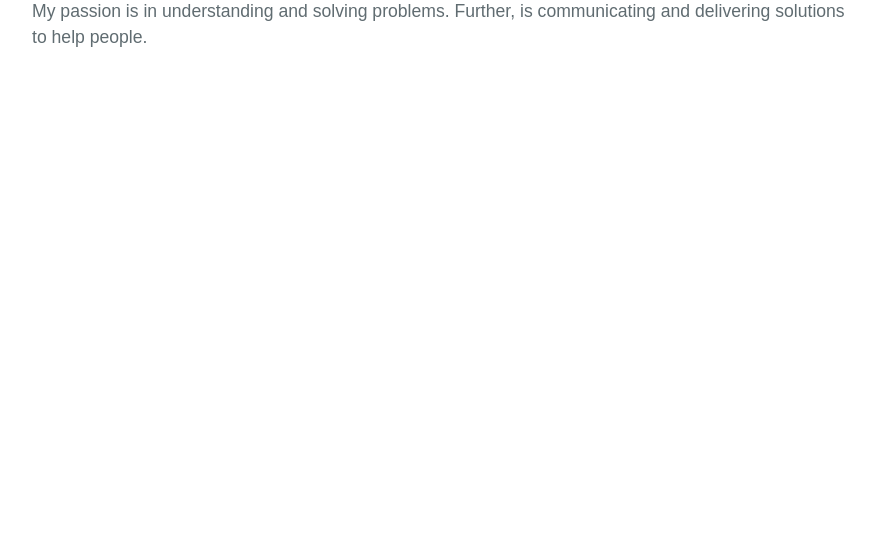
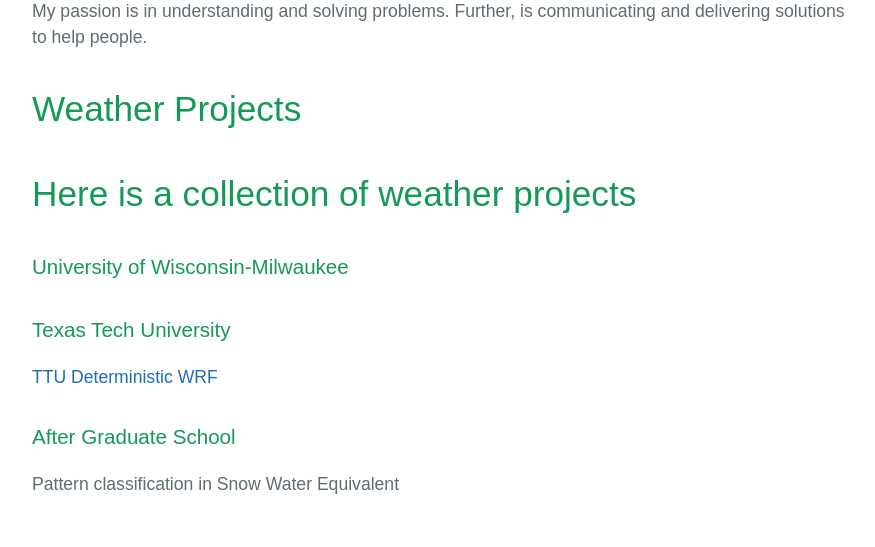
Before and after one commit to retrodryline-zz/retrodryline.github.io, a Jekyll site: the page built from mywork.md, in a window 1280 px wide. Shown: the part 695-1242 px from the top of the page, without its empty margins (192-1067 px from the left). Built offline with Jekyll 4.4.1, drawn with Linux system fonts in a browser that asks for light colours; before the commit the page ends 900 px from its top, so only the background shows below that.

Commit message:
Update mywork.md

```diff
--- a/mywork.md
+++ b/mywork.md
@@ -7,3 +7,14 @@ filename: mywork
 
 My passion is in understanding and solving problems.
 Further, is communicating and delivering solutions to help people.
+# Weather Projects
+
+# Here is a collection of weather projects
+
+### University of Wisconsin-Milwaukee
+
+### Texas Tech University
+[TTU Deterministic WRF](http://www.atmo.ttu.edu/bancell/real_time_WRF/ttuwrfhome.php?dmn=d02&prm=all_scp&run=0)
+
+### After Graduate School
+Pattern classification in Snow Water Equivalent
```
